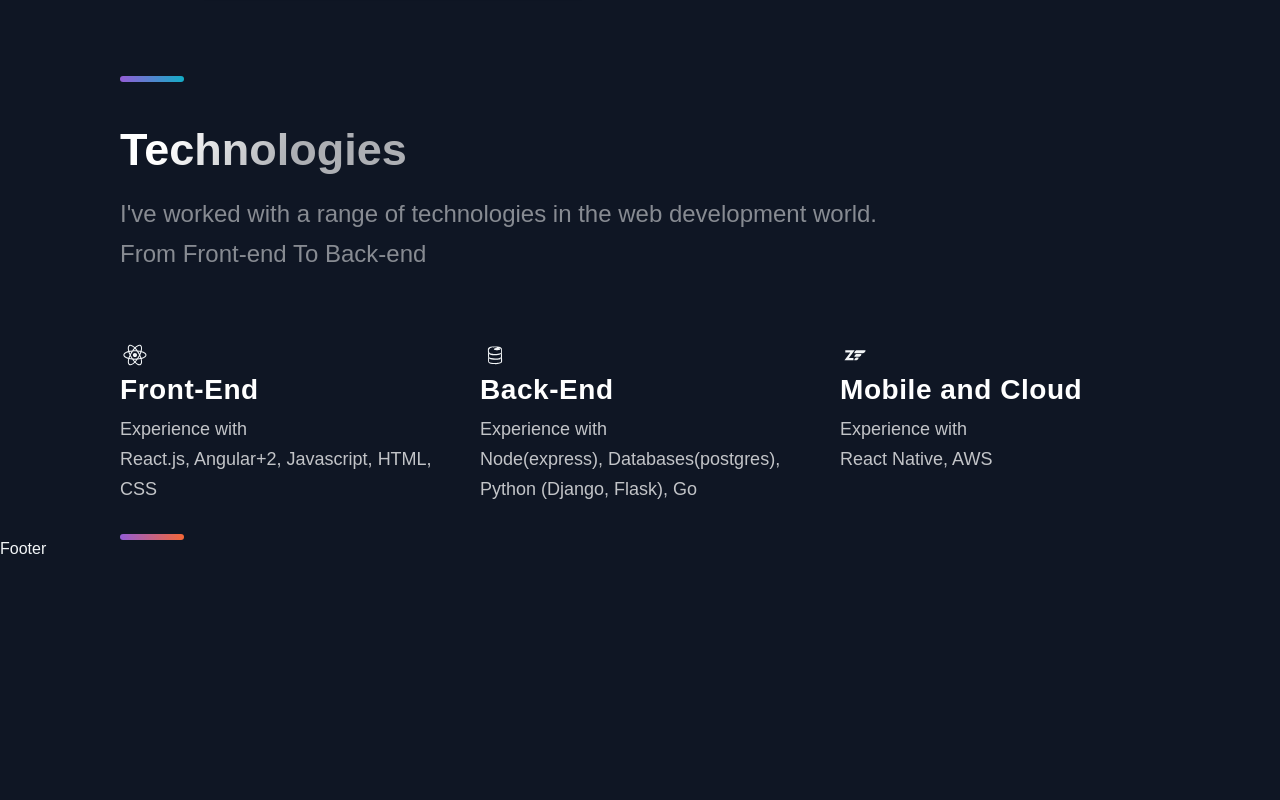
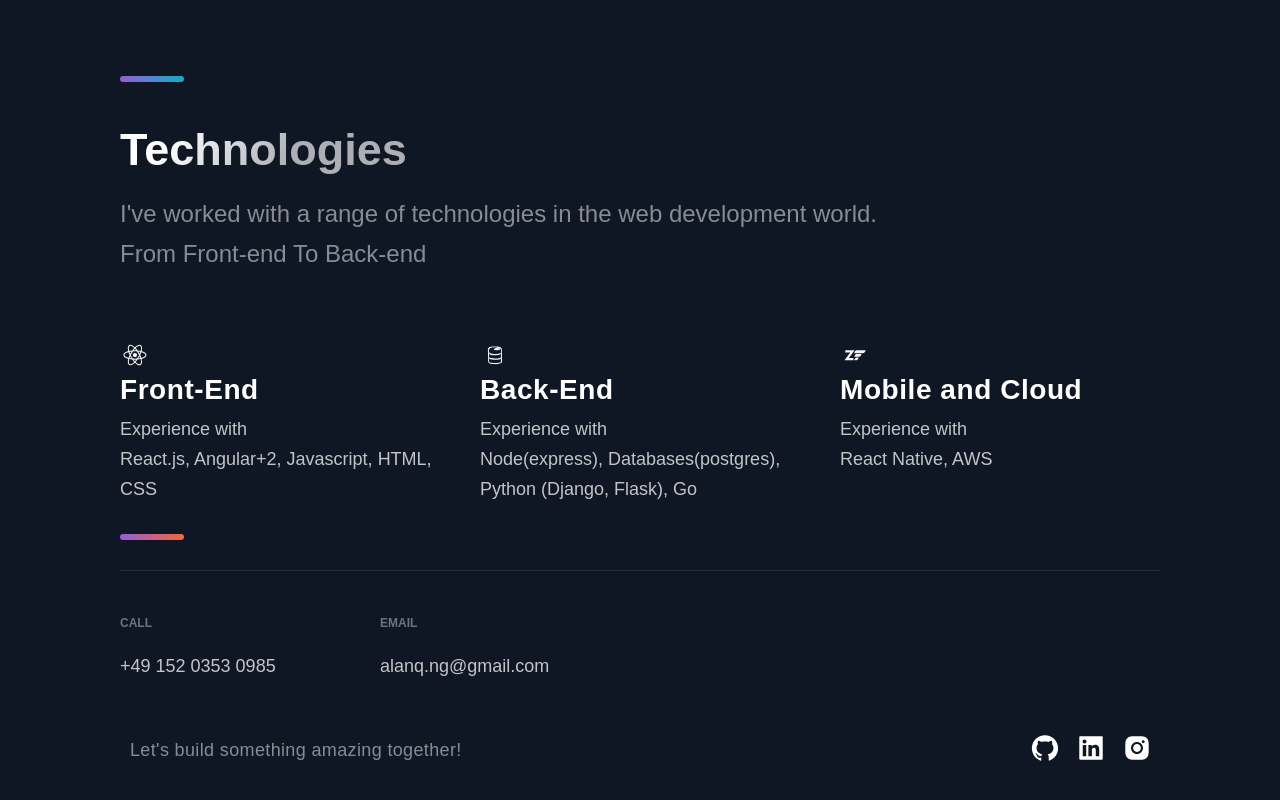
Before and after one commit to alanqng/portfolio, a React (Create React App) app: page / in a window 1280 px wide. Shown: the part 1351-2151 px from the top of the page. Before the commit the page ends 1910 px from the top, so only its background shows below. Built offline with nearby package versions, Linux system fonts and the light colour scheme.

Commit message:
Add footer components

```diff
--- a/src/App.tsx
+++ b/src/App.tsx
@@ -6,7 +6,7 @@ import Hero from "./components/hero/Hero";
 import Projects from "./components/projects/Projects";
 import Technologies from "./components/technologies/Technologies";
 
-function App() {
+const App: React.FC = () => {
   return (
     <Theme>
      <Layout>
--- /dev/null
+++ b/src/components/footer/Footer.tsx
@@ -0,0 +1,42 @@
+import React from 'react';
+import { AiFillGithub, AiFillInstagram, AiFillLinkedin } from 'react-icons/ai';
+
+import { SocialIcons } from '../header/HeaderStyles';
+import { CompanyContainer, FooterWrapper, LinkColumn, LinkItem, LinkList, LinkTitle, Slogan, SocialContainer, SocialIconsContainer } from './FooterStyles';
+
+const Footer: React.FC = () => {
+    return (
+        <FooterWrapper>
+            <LinkList>
+                <LinkColumn>
+                    <LinkTitle>Call</LinkTitle>
+                    <LinkItem href="tel:314-343-3432">+49 152 0353 0985</LinkItem>
+                </LinkColumn>
+                <LinkColumn>
+                    <LinkTitle>Email</LinkTitle>
+                    <LinkItem href="mailto:alanq.ng@gmail.com">
+                        alanq.ng@gmail.com
+                    </LinkItem>
+                </LinkColumn>
+            </LinkList>
+            <SocialIconsContainer>
+                <CompanyContainer>
+                    <Slogan>Let's build something amazing together!</Slogan>
+                </CompanyContainer>
+                <SocialContainer>
+                    <SocialIcons href="https://github.com/alanqng">
+                        <AiFillGithub size="3rem" />
+                    </SocialIcons>
+                    <SocialIcons href="https://www.linkedin.com/in/alanqng/">
+                        <AiFillLinkedin size="3rem" />
+                    </SocialIcons>
+                    <SocialIcons href="https://www.instagram.com/alanq_ng/">
+                        <AiFillInstagram size="3rem" />
+                    </SocialIcons>
+                </SocialContainer>
+            </SocialIconsContainer>
+        </FooterWrapper>
+    );
+};
+
+export default Footer;
--- /dev/null
+++ b/src/components/footer/FooterStyles.tsx
@@ -0,0 +1,159 @@
+import styled from "styled-components"
+
+export const FooterWrapper = styled.section`
+  width: calc(100vw - 96px);
+  max-width: 1040px;
+  padding: 2rem 48px 40px;
+  margin: 1rem auto;
+  box-sizing: content-box;
+
+
+  @media ${props => props.theme.breakpoints.sm} {
+    padding: 0 16px 48px;
+    width: calc(100vw - 32px);
+  }
+`
+
+export const LinkItem = styled.a`
+	font-size: 18px;
+	line-height: 30px;
+	color: rgba(255, 255, 255, 0.75);
+	margin-bottom: 16px;
+	transition: .3s ease;
+	position: relative;
+	left: 0;
+
+	&:hover {
+		color: #fff;
+		left: 6px;
+	}
+
+	@media ${props => props.theme.breakpoints.md} {
+		font-size: 16px;
+		line-height: 28px;
+		display: flex;
+	}
+
+	@media ${props => props.theme.breakpoints.sm} {
+		font-size: 8px;
+		line-height: 14px;
+		margin-bottom: 8px;
+		display: flex;
+		align-items: center;
+	}
+`
+
+export const SocialIconsContainer = styled.div`
+    max-width: 1040px;
+    display: flex;
+    justify-content: space-between;
+
+    @media ${props => props.theme.breakpoints.md}{
+      display: flex;
+      justify-content: space-between;
+    }
+
+    @media ${props => props.theme.breakpoints.sm}{
+      display: flex;
+        width: 100%;
+      flex-direction: column;
+    }
+`
+
+export const CompanyContainer = styled.div`
+    display: flex;
+	align-items:baseline;
+	flex-wrap: wrap;
+	margin-right: auto;
+
+
+	@media ${props => props.theme.breakpoints.md}{
+		flex-direction: column;
+		align-items: baseline;
+	}
+
+	@media ${props => props.theme.breakpoints.sm}{
+		display: flex;
+		flex-direction: column;
+		margin: 0 0 32px;
+		align-items: center;
+	}
+`
+
+
+export const Slogan = styled.p`
+	color: rgba(255, 255, 255, 0.5);
+	min-width: 280px;
+	letter-spacing: 0.02em;
+	font-size: 18px;
+	line-height: 30px;
+	padding: 1rem;
+
+	@media ${props => props.theme.breakpoints.md}{
+		font-size: 16px;
+		line-height: 28px;
+	}
+
+	@media ${props => props.theme.breakpoints.sm}{
+		line-height: 22px;
+		font-size: 14px;
+		min-width: 100px;
+	}
+`
+
+export const SocialContainer = styled.div`
+	display: flex;
+  align-items: center;
+
+	@media ${props => props.theme.breakpoints.md}{
+		justify-content: center;
+		padding-right: 16px;
+		flex-wrap: wrap;
+	}
+`
+
+
+export const LinkList = styled.ul`
+	border-top: 1px solid rgba(255, 255, 255, 0.1);
+  display: grid;
+	grid-template-columns: repeat(3, minmax(85px, 220px));
+	gap: 40px;
+  padding: 40px 0 28px;
+
+	@media ${props => props.theme.breakpoints.lg} {
+		padding: 32px 0 16px;
+	}
+
+	@media ${props => props.theme.breakpoints.md} {
+		width: 100%;
+		padding: 32px 0 16px;
+		gap: 16px;
+	}
+	@media ${props => props.theme.breakpoints.sm} {
+		width: 100%;
+		padding: 32px 4px 16px;
+		gap: 5px;
+	}
+`
+
+export const LinkColumn = styled.div`
+	display: flex;
+	flex-direction: column;
+	max-width: 220px;
+	width: 100%;
+`
+export const LinkTitle = styled.h4`
+	font-style: normal;
+	font-weight: 600;
+	font-size: 12px;
+	line-height: 24px;
+	text-transform: uppercase;
+	color: rgba(255, 255, 255, 0.4);
+	margin-bottom: 16px;
+
+	@media ${props => props.theme.breakpoints.sm} {
+		font-size: 10px;
+		line-height: 12px;
+		margin-bottom: 8px;
+	}
+`
--- a/src/components/header/Header.tsx
+++ b/src/components/header/Header.tsx
@@ -21,13 +21,13 @@ const Header: React.FC = () => (
             </li>
         </Div2>
         <Div3>
-            <SocialIcons href="https://google.com">
+            <SocialIcons href="https://github.com/alanqng">
                 <AiFillGithub size="3rem" />
             </SocialIcons>
-            <SocialIcons href="https://google.com">
+            <SocialIcons href="https://www.linkedin.com/in/alanqng/">
                 <AiFillLinkedin size="3rem" />
             </SocialIcons>
-            <SocialIcons href="https://google.com">
+            <SocialIcons href="https://www.instagram.com/alanq_ng/">
                 <AiFillInstagram size="3rem"/>
             </SocialIcons>
         </Div3>
--- a/src/layout/Layout.tsx
+++ b/src/layout/Layout.tsx
@@ -2,15 +2,14 @@ import React from 'react'
 
 import { Container } from './LayoutStyles'
 import Header from "../components/header/Header";
+import Footer from "../components/footer/Footer";
 
 export const Layout: React.FC = ({children}) => {
     return (
         <Container>
             <Header />
             <main>{children}</main>
-            <div>
-                Footer
-            </div>
+            <Footer />
         </Container>
     )
 }
```
